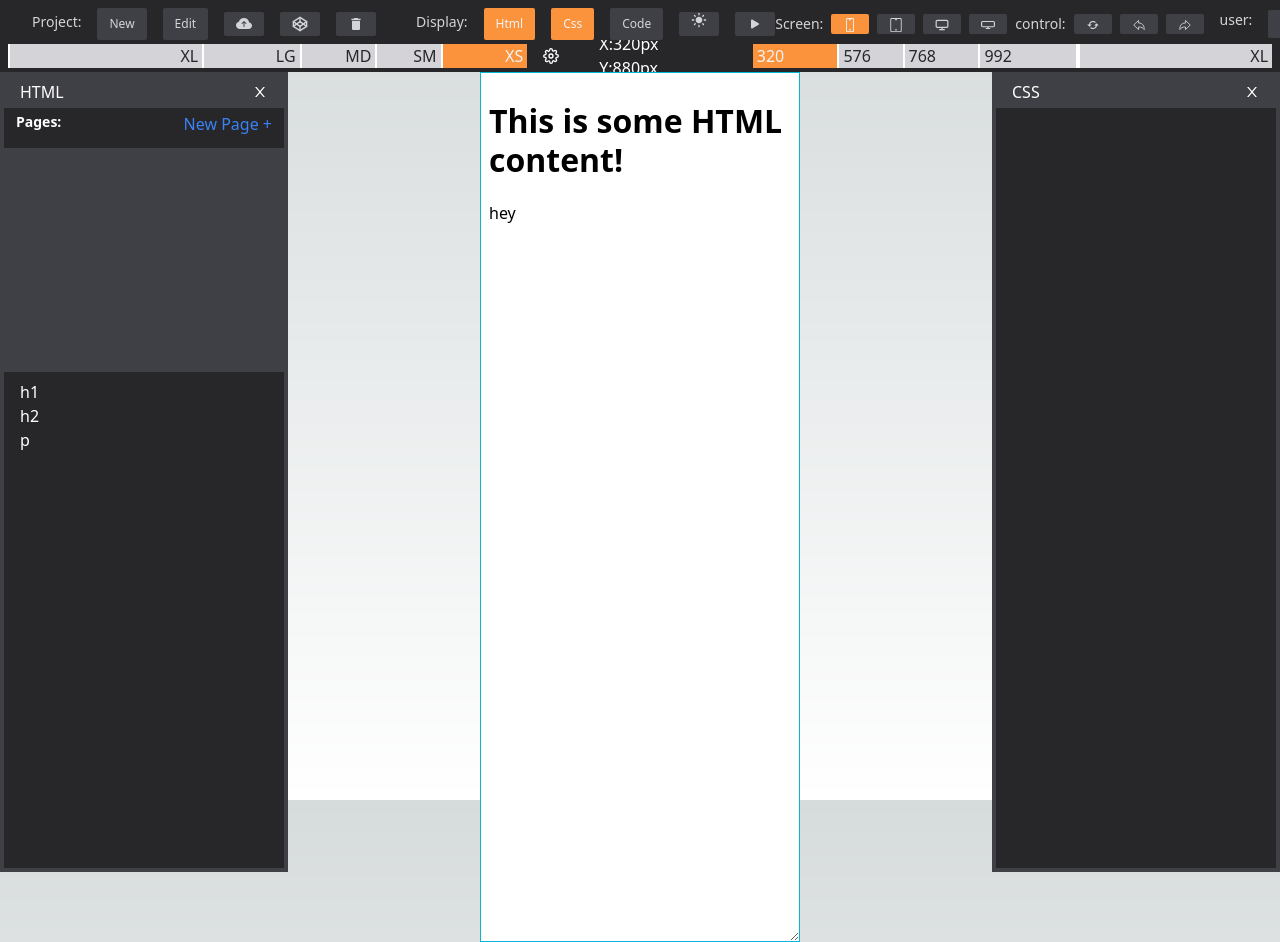
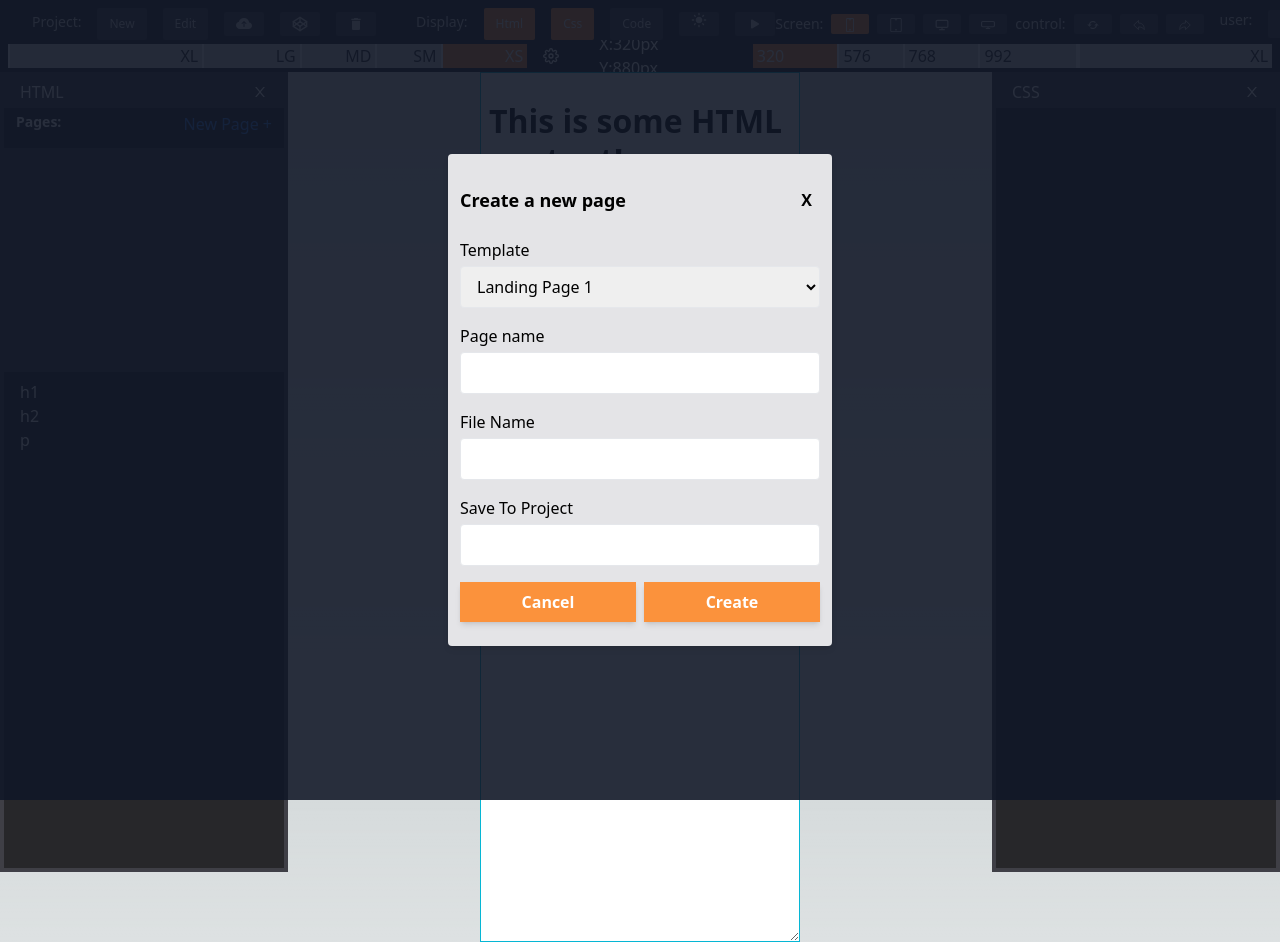
Before and after one commit to girumgizachew1/Gdev, a Next.js app: page /Editor in a window 1280 px wide. Both pictures are taken after a click on the button "New Page +". Shown: the top 942 px of the page. Built offline with nearby package versions, Linux system fonts and the light colour scheme.

Commit message:
html builder started

```diff
--- a/package.json
+++ b/package.json
@@ -16,6 +16,7 @@
     "autoprefixer": "10.4.14",
     "eslint": "8.39.0",
     "eslint-config-next": "13.3.1",
+    "file-saver": "^2.0.5",
     "next": "13.3.1",
     "postcss": "8.4.23",
     "react": "18.2.0",
@@ -27,6 +28,7 @@
     "typescript": "5.0.4"
   },
   "devDependencies": {
+    "@types/file-saver": "^2.0.5",
     "@types/react-resizable": "^3.0.4"
   }
 }
--- a/src/Components/Editor/ControlSecond.tsx
+++ b/src/Components/Editor/ControlSecond.tsx
@@ -12,7 +12,7 @@ function Control() {
   const htmltabcontrol = useSelector(selectCssTab)
 
   return (
-    <div className={` w-72 h-full fixed right-0 z-10 ` }>
+    <div className={` w-72 h-full fixed right-0 ` }>
         <div className={` bg-zinc-800 border-4 border-zinc-700 text-white w-full h-full ${htmltabcontrol ? "":"hidden"}   `} >
             <div className='bg-zinc-700 h-8 w-full px-4 flex justify-between'>
               <h1 className='text-base py-1 ' >CSS</h1>
--- a/src/Components/Editor/HtmlBuilder/CreatePage.tsx
+++ b/src/Components/Editor/HtmlBuilder/CreatePage.tsx
@@ -1,18 +1,135 @@
-import React from 'react'
+import React, { useState } from 'react';
+import { saveAs } from 'file-saver';
+function CreatePage() {
+  const [showModal, setShowModal] = useState(false);
 
-function CreatePage() {
+  function openModal() {
+    setShowModal(true);
+  }
+
+  function closeModal() {
+    setShowModal(false);
+  }
+
+  async function handleSubmit(event: any) {
+    event.preventDefault();
+
+    const formData = new FormData(event.target);
+    const pageName = formData.get('pageName');
+    const template = formData.get('template');
+    const fileName = formData.get('fileName');
+
+    // Create the HTML and CSS files
+    const htmlContent = generateHtml(fileName);
+    const cssContent = generateCss();
+
+    // Save the files
+    const htmlFile = new File([htmlContent], `${fileName}.html`, { type: 'text/html' });
+    const cssFile = new File([cssContent], `${fileName}.css`, { type: 'text/css' });
+    await saveFilesToDisk(htmlFile, cssFile);
+
+    closeModal();
+  }
+
+  function generateHtml(fileName: string): string {
+    // Generate the HTML content based on the selected template
+    return `<!DOCTYPE html>
+  <html>
+    <head>
+      <title>My New Page</title>
+      <link rel="stylesheet" type="text/css" href="${fileName}.css">
+    </head>
+    <body>
+      <h1>Welcome to my new page!</h1>
+    </body>
+  </html>`;
+  }
+
+  function generateCss(): string {
+    // Generate the CSS content based on the selected template
+    return `body {
+    background-color: white;
+    color: black;
+  }
+
+  h1 {
+    font-size: 2rem;
+    text-align: center;
+  }`;
+  }
+
+  async function saveFilesToDisk(htmlFile: File, cssFile: File): Promise<void> {
+    try {
+      // Save the HTML file
+      saveAs(htmlFile, htmlFile.name);
+
+      // Save the CSS file
+      saveAs(cssFile, cssFile.name);
+    } catch (error) {
+      console.error(error);
+      alert('Failed to save files');
+    }
+  }
+
+
   return (
-    <div className='w-full h-64' >
-      <div className='flex justify-between px-3 py-1 h-8 ' >
-        <h1 className='text-sm font-semibold' >Pages:</h1>
-        <button className='text-blue-500' >New Page +</button>
+    <div className='w-full h-64'>
+      <div className='flex justify-between px-3 py-1 h-8'>
+        <h1 className='text-sm font-semibold'>Pages:</h1>
+        <button className='text-blue-500' onClick={openModal}>New Page +</button>
       </div>
-      <div className='w-full h-56 bg-zinc-700 mt-2 ' >
+      <div className='w-full h-56 bg-zinc-700 mt-2'>
         {/*file and folder structure*/}
       </div>
+      {showModal &&
+        <div className='fixed z-50 top-0 left-0 w-full h-full flex justify-center items-center'>
+          <div className='absolute top-0 left-0 w-full h-full bg-gray-900 opacity-90  ' onClick={closeModal}></div>
+
+          <div className='z-10 bg-zinc-200 p-6 w-96  rounded shadow-md opacity-100 text-black  space-y-4 px-3'>
+            <div className='flex justify-between  py-2 ' >
+              <h2 className='text-lg font-semibold  '>Create a new page</h2>
+              <button type='button' className="px-2 text-base rounded-full font-semibold text-center text-black transition duration-200 ease-in hover:bg-black hover:text-white focus:outline-none focus:ring-2" onClick={closeModal}>X</button>
+
+            </div>
+            <form onSubmit={handleSubmit}>
+              <div className='mb-4'>
+                <label className='block font-medium mb-1'>Template</label>
+                <select name='template' className='border rounded py-2 px-3 w-full'>
+                  <option value='template1'>Landing Page 1</option>
+                  <option value='template2'>Landing Page 2</option>
+                  <option value='template3'>Landing Page 3</option>
+                </select>
+              </div>
+              <div className='mb-4'>
+                <label className='block font-medium mb-1'>
+                  Page name
+                </label>
+                <input type='text' name='pageName' className='border rounded py-2 px-3 w-full' />
+              </div>
+              <div className='mb-4'>
+                <label className='block font-medium mb-1'>
+                  File Name
+                </label>
+                <input type='text' name='fileName' className='border rounded py-2 px-3 w-full' />
+              </div>
+              <div className='mb-4'>
+                <label className='block font-medium mb-1'>
+                  Save To Project
+                </label>
+                <input type='text' name='SavetoProject' className='border rounded py-2 px-3 w-full' />
+              </div>
+
+              <div className='flex justify-end space-x-2'>
+                <button type='button' className="w-full px-4 py-2 text-base font-semibold text-center text-white transition duration-200 ease-in bg-orange-400 shadow-md hover:text-whtie hover:bg-black focus:outline-none focus:ring-2" onClick={closeModal}>Cancel</button>
+                <button type='submit' className="w-full px-4 py-2 text-base font-semibold text-center text-white transition duration-200 ease-in bg-orange-400 shadow-md hover:text-whtie hover:bg-black focus:outline-none focus:ring-2">Create</button>
+              </div>
+            </form>
+          </div>
+        </div>
+
+      }
     </div>
-
-  )
+  );
 }
 
-export default CreatePage
+export default CreatePage;
```
Also changed, not shown: 1 other file (tests, documents, lock files or other folders).
